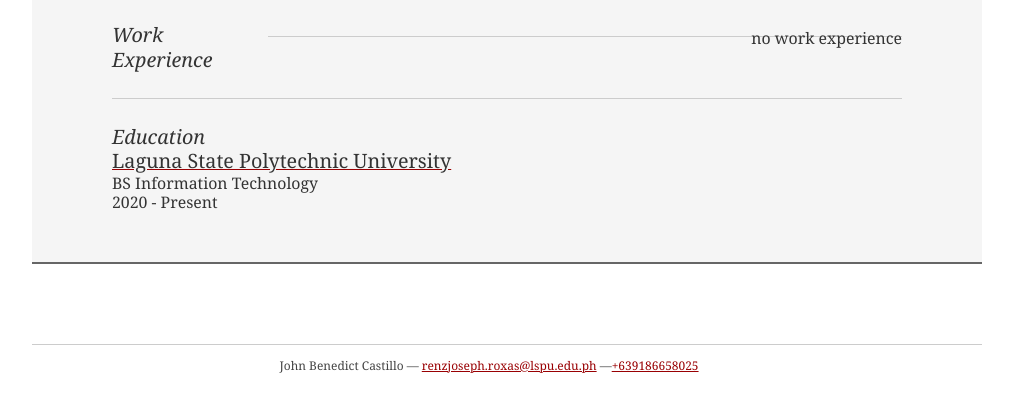
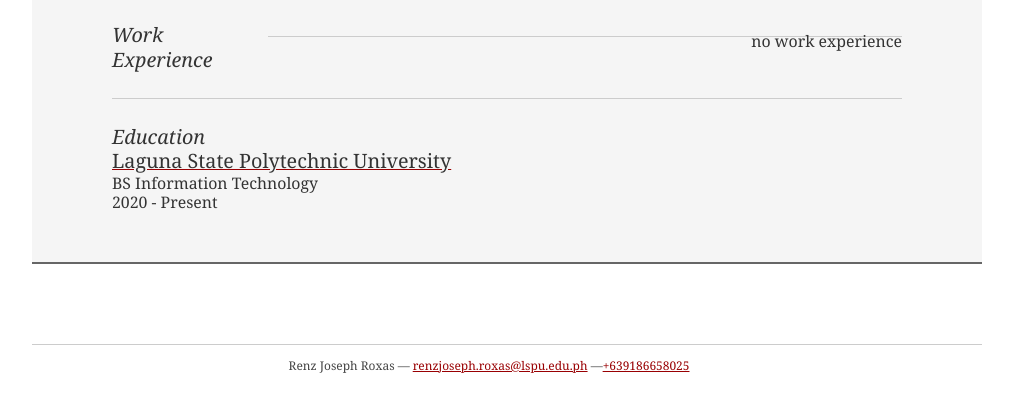
Before and after one commit to RJRoxas/itel-203, a plain HTML site: page index.html in a window 1280 px wide. Shown: the part 563-974 px from the top of the page, without its empty margins (133-1146 px from the left). Drawn offline with Linux system fonts and the light colour scheme.

Commit message:
Update index.html

```diff
--- a/index.html
+++ b/index.html
@@ -86,11 +86,11 @@
 
 						<div class="yui-u">
 
-							<div class="job">
+							<ul class="job">
 
-								<h4>no work experience</h4>
+								<li><h4>no work experience</h4></li>
 
-							</div>
+							</ul>
 
 
 
@@ -113,7 +113,7 @@
 		</div>
 
 		<div id="ft">
-			<p>John Benedict Castillo — <a href="mailto:renzjoseph.roxas@lspu.edu.ph">renzjoseph.roxas@lspu.edu.ph</a> —<a href="tel:+639186658025">+639186658025</a></p>
+			<p>Renz Joseph Roxas — <a href="mailto:renzjoseph.roxas@lspu.edu.ph">renzjoseph.roxas@lspu.edu.ph</a> —<a href="tel:+639186658025">+639186658025</a></p>
 		</div>
 
 	</div>
```
